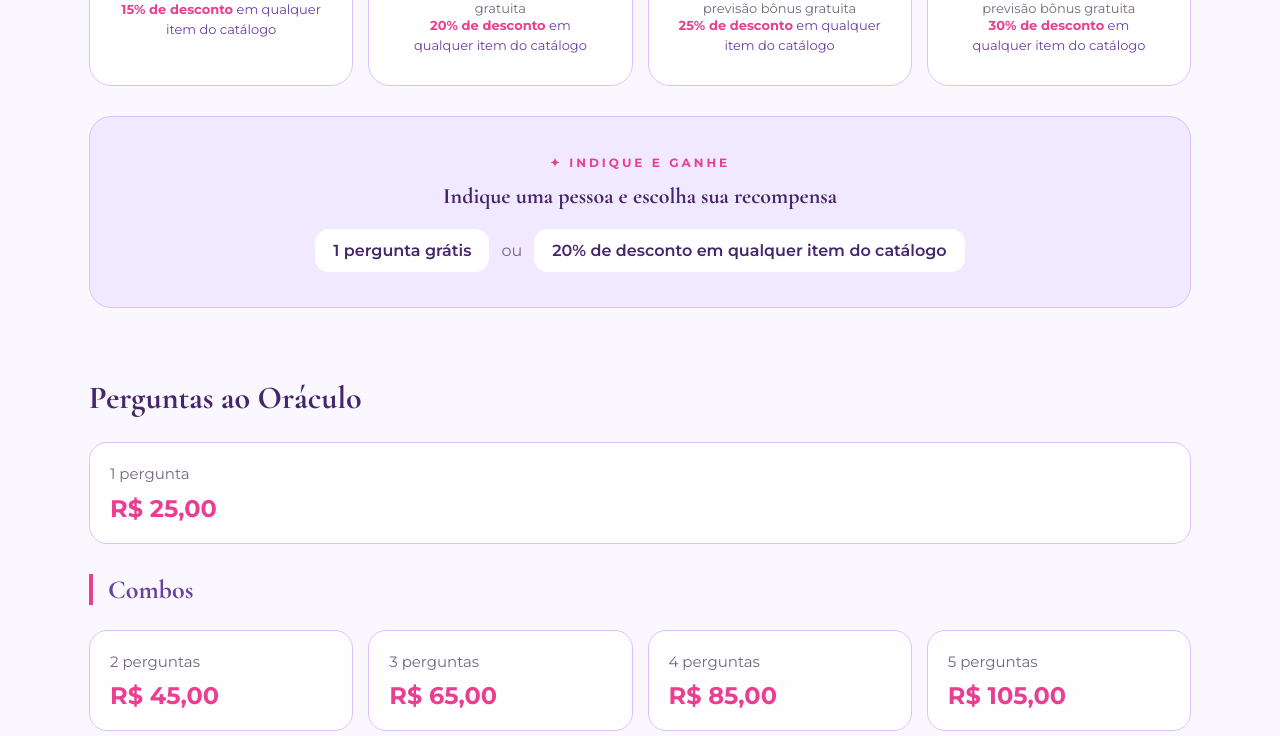
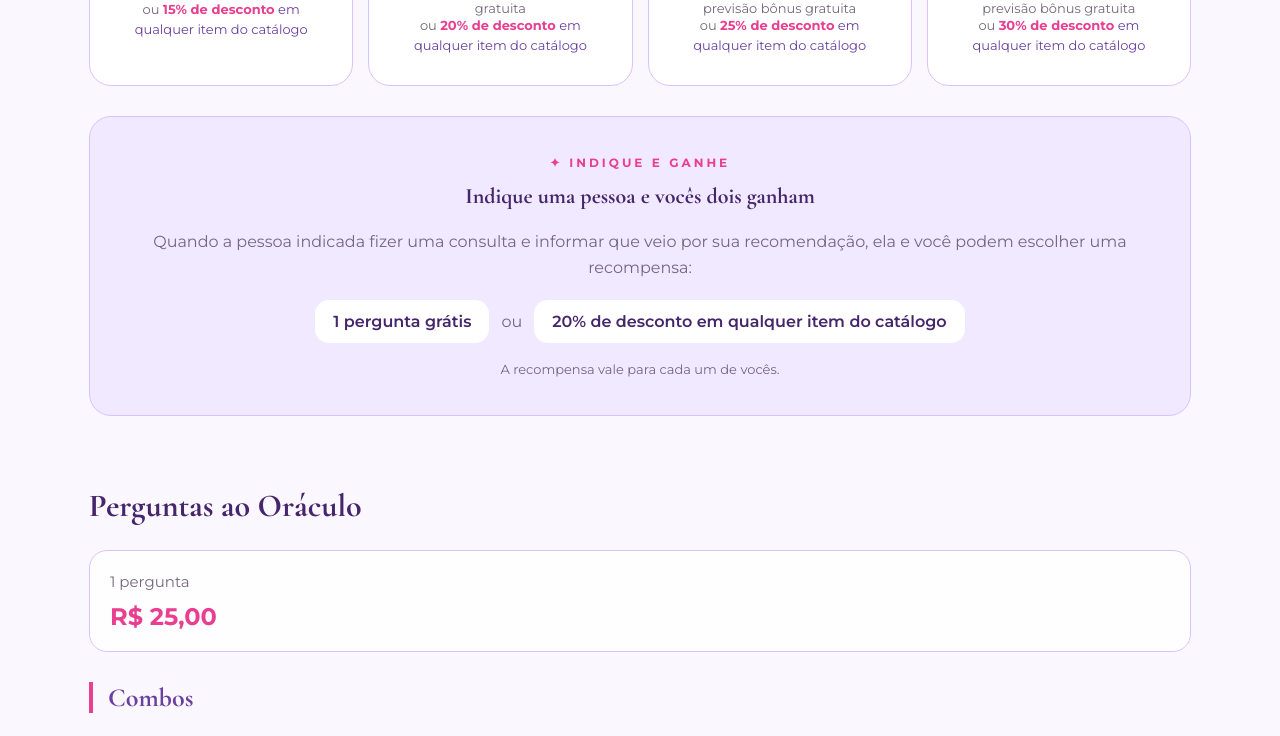
Before and after one commit to SkYantS28/site_cartascomsky_, a React (Vite) app: page /catalogo in a window 1280 px wide. Shown: the part 2348-3084 px from the top of the page. Built offline with nearby package versions, Linux system fonts and the light colour scheme.

Commit message:
melhoruias

```diff
--- a/src/pages/Catalogo.css
+++ b/src/pages/Catalogo.css
@@ -653,6 +653,16 @@
   font-size: 22px;
 }
 
+.referral-description,
+.referral-note {
+  color: var(--texto-claro);
+  line-height: 1.6;
+}
+
+.referral-description {
+  margin: 0 0 20px;
+}
+
 .referral-rewards {
   display: flex;
   align-items: center;
@@ -672,6 +682,11 @@
 
 .referral-rewards > span {
   color: var(--texto-claro);
+}
+
+.referral-note {
+  margin: 16px 0 0;
+  font-size: 13px;
 }
 
 /* =========================================
--- a/src/pages/Catalogo.jsx
+++ b/src/pages/Catalogo.jsx
@@ -199,7 +199,7 @@ export default function Catalogo() {
 
               <p>{item.beneficio}</p>
               <p className="fidelity-discount">
-                <strong>{item.desconto}% de desconto</strong>
+                ou <strong>{item.desconto}% de desconto</strong>
                 <span> em qualquer item do catálogo</span>
               </p>
             </div>
@@ -208,12 +208,17 @@ export default function Catalogo() {
 
         <div className="referral-program">
           <span>✦ INDIQUE E GANHE</span>
-          <h3>Indique uma pessoa e escolha sua recompensa</h3>
+          <h3>Indique uma pessoa e vocês dois ganham</h3>
+          <p className="referral-description">
+            Quando a pessoa indicada fizer uma consulta e informar que veio por
+            sua recomendação, ela e você podem escolher uma recompensa:
+          </p>
           <div className="referral-rewards">
             <p>1 pergunta grátis</p>
             <span>ou</span>
             <p>20% de desconto em qualquer item do catálogo</p>
           </div>
+          <p className="referral-note">A recompensa vale para cada um de vocês.</p>
         </div>
       </section>
 
```
